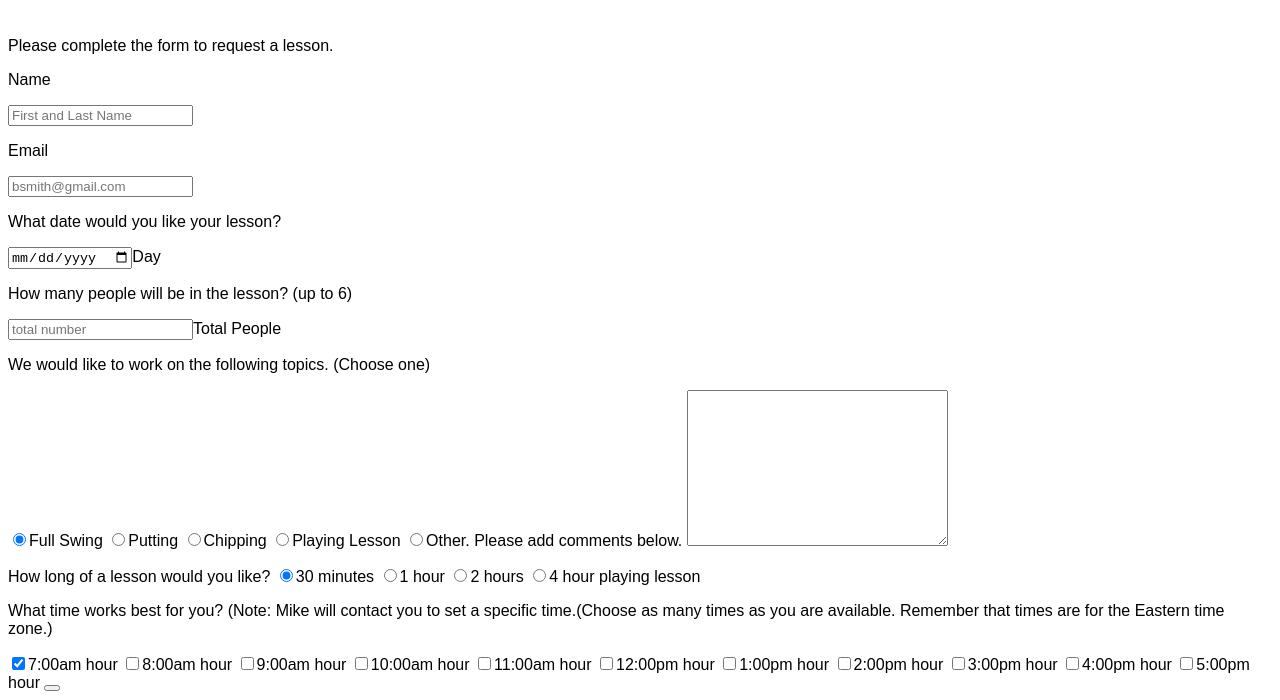
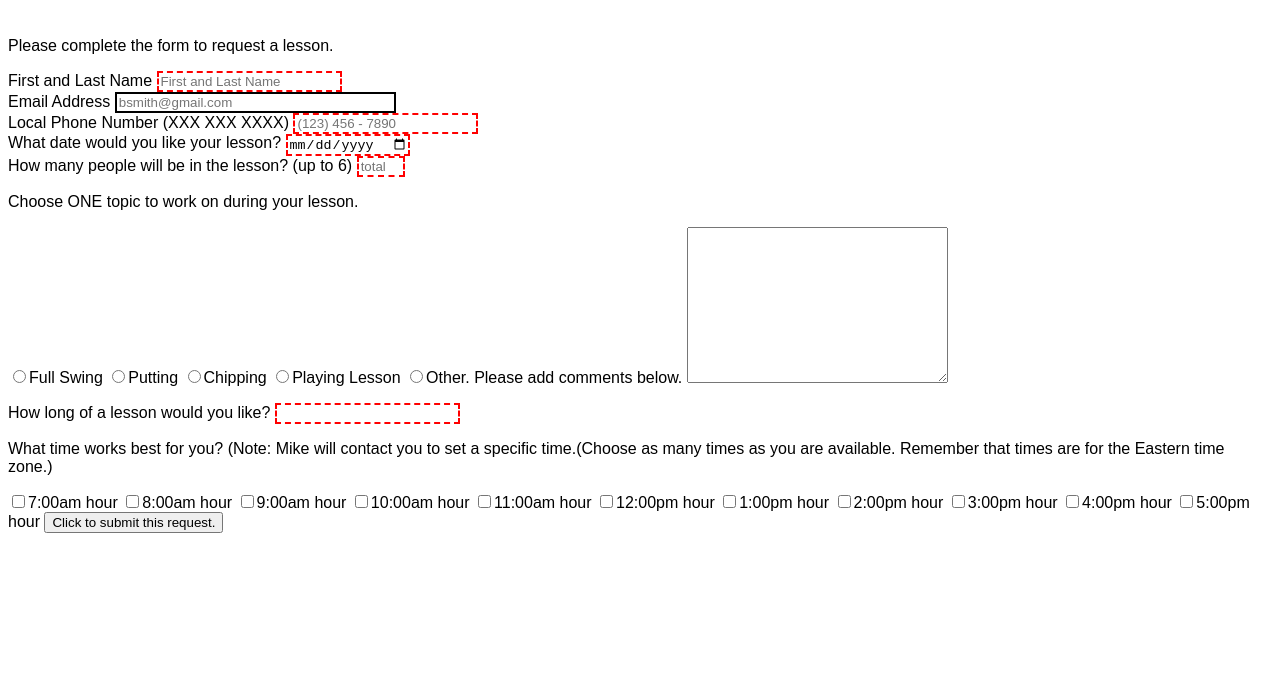
Before and after one commit to RBLutsky/FCC-golf-lesson-contact-form, a plain HTML site: page index.html in a window 1280 px wide. Shown: the part 112-812 px from the top of the page. Drawn offline with Linux system fonts and the light colour scheme; files whose address does not match are found by name.

Commit message:
format html syntax for name thru people.  Make lesson length a datalist.

```diff
--- a/index.html
+++ b/index.html
@@ -16,35 +16,38 @@
 
             <p id="description">Please complete the form to request a lesson.</p>
 
+            <!--CREATE A FORM ELEMENT <form action="/url-where-you-want-to-submit-form-data"></form>  -->
             <form id="survey-form" action="">
-                <!--3 CREATE A FORM ELEMENT
-                <form action="/url-where-you-want-to-submit-form-data"></form>  -->
 
-                <p>Name</p>
-                <label for="name" id="name-label">
-                    <input type="text" required name="First Last" id="name" placeholder="First and Last Name">
-                </label>
-                <!-- 1 CREATE A TEXT FIELD with placeholder text and REQUIRE it:
-            <input type="text" required placeholder="this is placeholder text"> -->
 
-                <p>Email</p>
-                <label for="email" id="email-label">
-                    <input type="text" required name="email" id="email" placeholder="bsmith@gmail.com">
-                </label>
+                <!-- CREATE A TEXT FIELD with placeholder text and REQUIRE it: <input type="text" required placeholder="this is placeholder text"> -->
+                <label for="name" id="name-label">First and Last Name</label>
+                <input type="text" required name="First Last" id="name" placeholder="First and Last Name">
+                <br>
 
-                <p>What date would you like your lesson?</p>
-                <label for="month">
-                    <input type="date" id="dropdown" required>Day
-                </label>
+                <!--Important: HTML form validation is not a substitute for scripts that ensure that the entered data is in the proper format. -->
 
-                <p>How many people will be in the lesson? (up to 6)</p>
-                <label for="number" id="number-label">
-                    <input type="number" id="number" placeholder="total number" required>Total People
-                </label>
+                <label for="email" id="email-label">Email Address</label>
+                <input type="email" name="email" id="email" placeholder="bsmith@gmail.com" size="32" minlength="8">
+                <br>
 
-                <p>We would like to work on the following topics. (Choose one)</p>
+                <label for="phone" id="phone-label">Local Phone Number (XXX XXX XXXX)</label>
+                <input type="tel" required name="phone" id="phone" placeholder="(123) 456 - 7890" pattern="[0-9]{3}[ -][0-9]{3}[ -][0-9]{4}">
+                <br>
+
+                <label for="month">What date would you like your lesson?</label>
+                <input type="date" id="dropdown" required>
+                <br>
+
+                <label for="number" id="number-label">How many people will be in the lesson? (up to 6)</label>
+                <input type="number" id="number" placeholder="total number" required min="1" max="6">
+                <br>
+
+                <!-- CREATE RADIO BUTTONS FOR 1 ANSWER OF MANY OPTIONS <label for="indoor"><input id="indoor" type="radio" name="indoor-outdoor">Indoor</label>-->
+
+                <p>Choose ONE topic to work on during your lesson.</p>
                 <label for="full-swing">
-                    <input type="radio" name="lesson-topic" checked>Full Swing</label>
+                    <input type="radio" name="lesson-topic" required>Full Swing</label>
                 <label for="putting">
                     <input type="radio" name="lesson-topic">Putting</label>
                 <label for="Chipping">
@@ -54,60 +57,57 @@
                 <label for="other">
                     <input type="radio" name="lesson-topic">Other. Please add comments below.</label>
                 <textarea name="topic-comments" id="comments" cols="30" rows="10"></textarea>
-                <!-- CREATE RADIO BUTTONS FOR 1 ANSWER OF MANY OPTIONS
-<label for="indoor">
-    <input id="indoor" type="radio" name="indoor-outdoor">Indoor
-</label>-->
 
-                <p>How long of a lesson would you like?
-                    <label for="half">
-                        <input type="radio" name="lesson-length" checked>30 minutes</label>
-                    <label for="1">
-                        <input type="radio" name="lesson-length">1 hour</label>
-                    <label for="2">
-                        <input type="radio" name="lesson-length">2 hours</label>
-                    <label for="4">
-                        <input type="radio" name="lesson-length">4 hour playing lesson</label>
 
+                <p>
+                    <label for="lesson-length">How long of a lesson would you like?
+                        <input list="length" name="lesson-length" required>
+                        <datalist id="length">
+                            <option value="30 minutes"></option>
+                            <option value="1 hour"></option>
+                            <option value="2 hours"></option>
+                            <option value="playing lesson"></option>
+                        </datalist>
+                    </label>
                     <p>What time works best for you? (Note: Mike will contact you to set a specific time.(Choose as many times
                         as you are available. Remember that times are for the Eastern time zone.)</p>
                     <label for="1">
-                        <input type="checkbox" name="7:00" value="am hour" checked>7:00am hour
+                        <input type="checkbox" name="Time" value="7 am hour">7:00am hour
                     </label>
                     <label for="2">
-                        <input type="checkbox" name="8:00" value="am hour">8:00am hour
+                        <input type="checkbox" name="Time" value="8 am hour">8:00am hour
                     </label>
                     <label for="3">
-                        <input type="checkbox" name="9:00" value="am hour">9:00am hour
+                        <input type="checkbox" name="Time" value="9 am hour">9:00am hour
                     </label>
                     <label for="4">
-                        <input type="checkbox" name="10:00" value="am hour">10:00am hour
+                        <input type="checkbox" name="Time" value="10 am hour">10:00am hour
                     </label>
                     <label for="5">
-                        <input type="checkbox" name="11:00" value="am hour">11:00am hour
+                        <input type="checkbox" name="Time" value="11 am hour">11:00am hour
                     </label>
                     <label for="6">
-                        <input type="checkbox" name="12:00" value="pm hour">12:00pm hour
+                        <input type="checkbox" name="Time" value="12 pm hour">12:00pm hour
                     </label>
                     <label for="7">
-                        <input type="checkbox" name="1:00" value="pm hour">1:00pm hour
+                        <input type="checkbox" name="Time" value="1 pm hour">1:00pm hour
                     </label>
                     <label for="8">
-                        <input type="checkbox" name="2:00" value="pm hour">2:00pm hour
+                        <input type="checkbox" name="Time" value="2 pm hour">2:00pm hour
                     </label>
                     <label for="9">
-                        <input type="checkbox" name="3:00" value="pm hour">3:00pm hour
+                        <input type="checkbox" name="Time" value="3 pm hour">3:00pm hour
                     </label>
                     <label for="10">
-                        <input type="checkbox" name="4:00" value="pm hour">4:00pm hour
+                        <input type="checkbox" name="Time" value="4 pm hour">4:00pm hour
                     </label>
                     <label for="11">
-                        <input type="checkbox" name="5:00" value="pm hour">5:00pm hour
+                        <input type="checkbox" name="Time" value="5 pm hour">5:00pm hour
                     </label>
                     <!-- CREATE CHECKBOXES FOR MORE THAN 1 ANSWER
 <label for="loving"><input id="loving" type="checkbox" name="personality"> Loving</label>-->
 
-                    <button type="submit> Click to submit this request."></button>
+                    <button type="submit"> Click to submit this request.</button>
 
                     <!--
  ADD A SUBMIT BUTTON TO A FIELD <button type="submit">this button submits the form</button>-->
--- a/styles.css
+++ b/styles.css
@@ -17,6 +17,14 @@ body {
     color: green
 }
 
+input:invalid {
+  border: 2px dashed red;
+}
+
+input:valid {
+  border: 2px solid black;
+}
+
 /*----------------------------------------------------------------------------------------------------------------------Header and Footer styles------------------------------------
 ----------------------------------------------------------------------------------------*/
 
```
